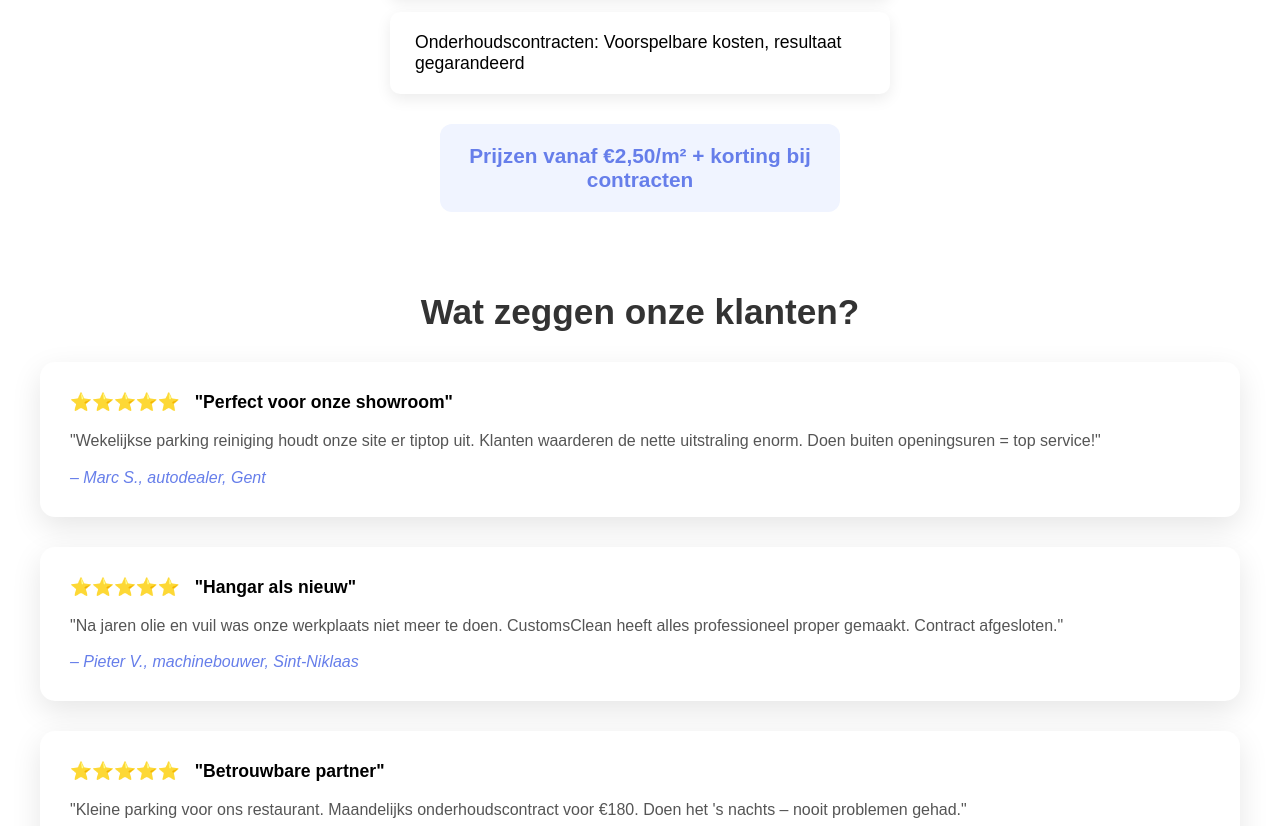
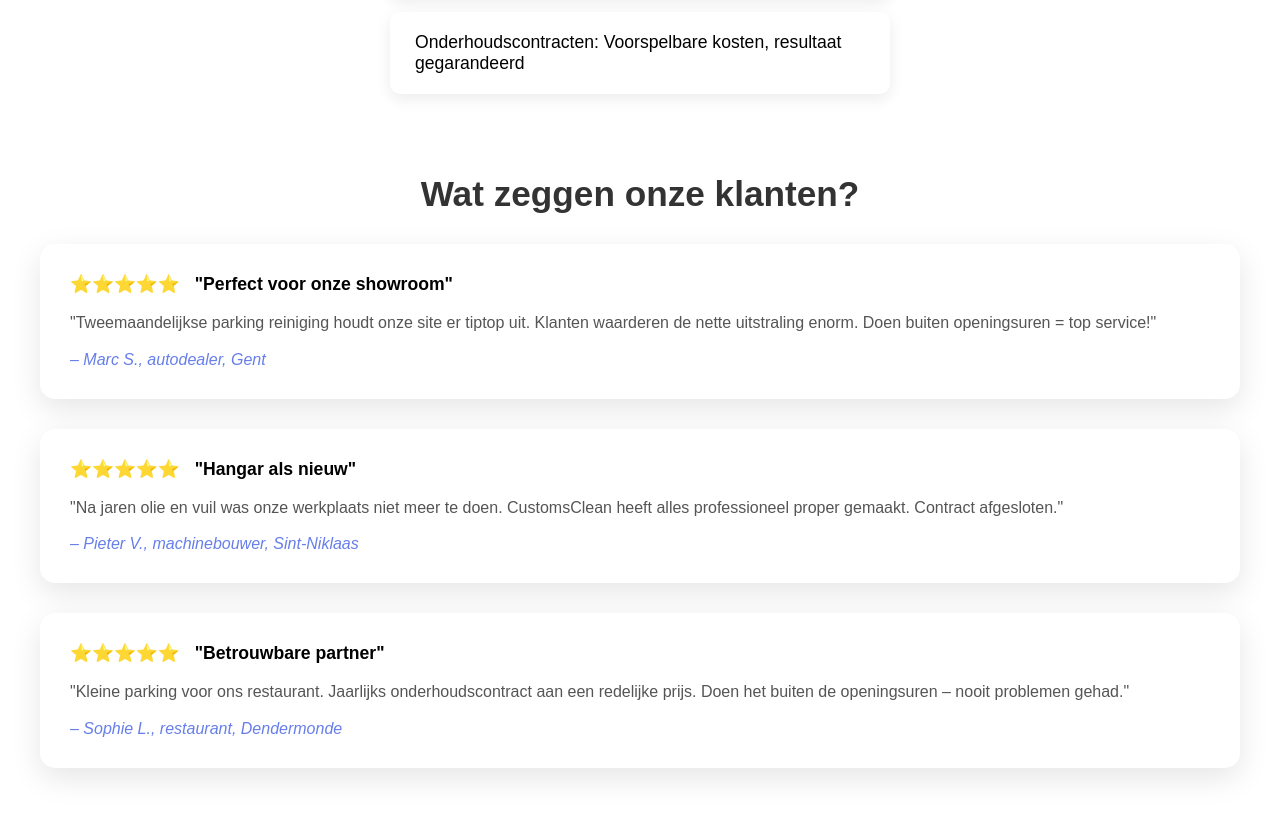
Before and after one commit to WesleyWuytackStudent/CustomsClean, a plain HTML site: page ondernemers.html in a window 1280 px wide. Shown: the part 1773-2599 px from the top of the page. Drawn offline with Linux system fonts and the light colour scheme.

Commit message:
kleine fixes

```diff
--- a/ondernemers.html
+++ b/ondernemers.html
@@ -74,9 +74,9 @@
             Onderhoudscontracten: Voorspelbare kosten, resultaat gegarandeerd
           </li>
         </ul>
-        <div class="prijs-info">
+        <!-- <div class="prijs-info">
           <strong>Prijzen vanaf €2,50/m² + korting bij contracten</strong>
-        </div>
+        </div> -->
       </section>
 
       <section class="klant-reviews">
@@ -88,9 +88,9 @@
             <span>"Perfect voor onze showroom"</span>
           </div>
           <p>
-            "Wekelijkse parking reiniging houdt onze site er tiptop uit. Klanten
-            waarderen de nette uitstraling enorm. Doen buiten openingsuren = top
-            service!"
+            "Tweemaandelijkse parking reiniging houdt onze site er tiptop uit.
+            Klanten waarderen de nette uitstraling enorm. Doen buiten
+            openingsuren = top service!"
           </p>
           <div class="review-auteur">– Marc S., autodealer, Gent</div>
         </div>
@@ -116,8 +116,9 @@
             <span>"Betrouwbare partner"</span>
           </div>
           <p>
-            "Kleine parking voor ons restaurant. Maandelijks onderhoudscontract
-            voor €180. Doen het 's nachts – nooit problemen gehad."
+            "Kleine parking voor ons restaurant. Jaarlijks onderhoudscontract
+            aan een redelijke prijs. Doen het buiten de openingsuren – nooit
+            problemen gehad."
           </p>
           <div class="review-auteur">– Sophie L., restaurant, Dendermonde</div>
         </div>
```
